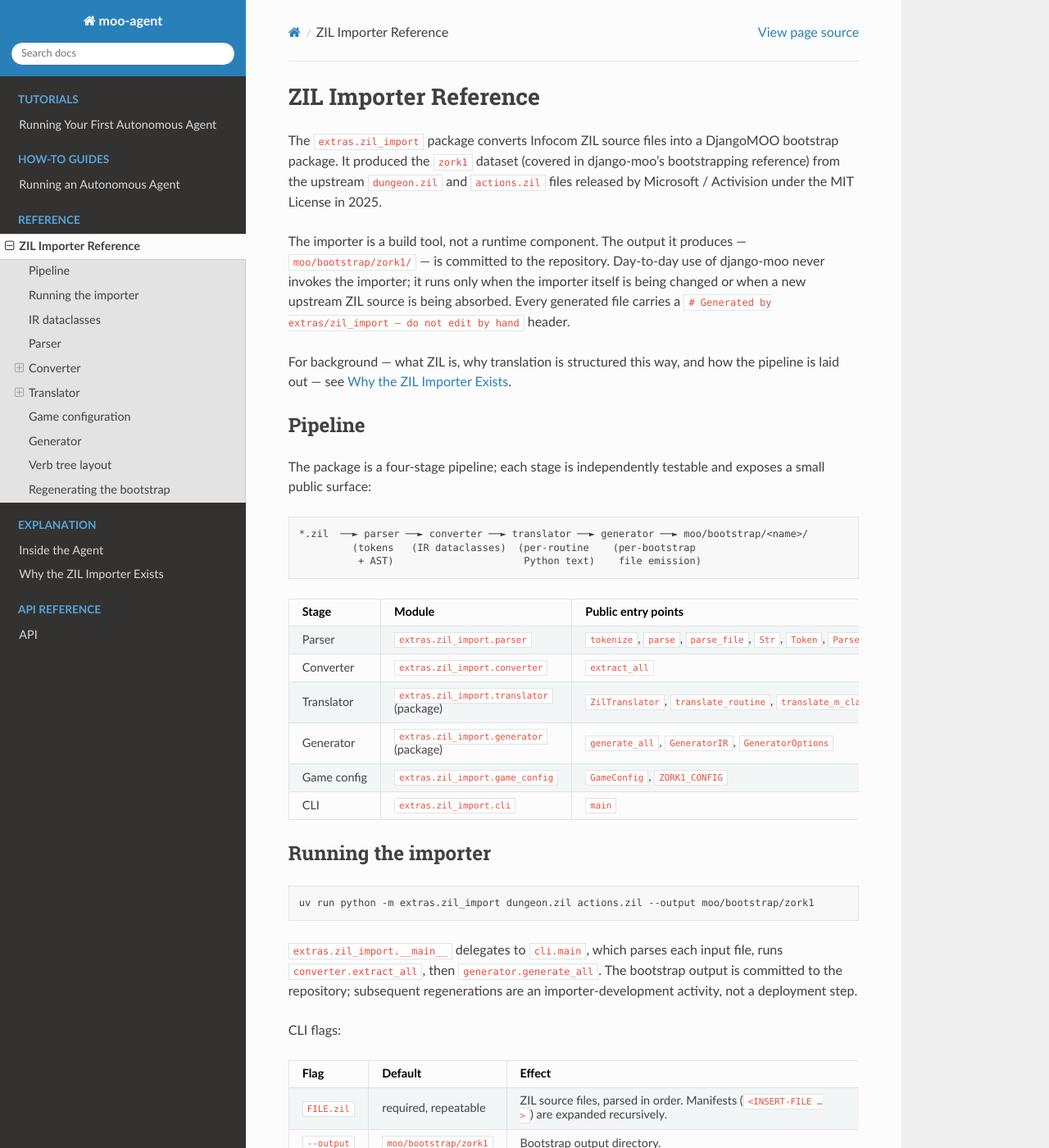
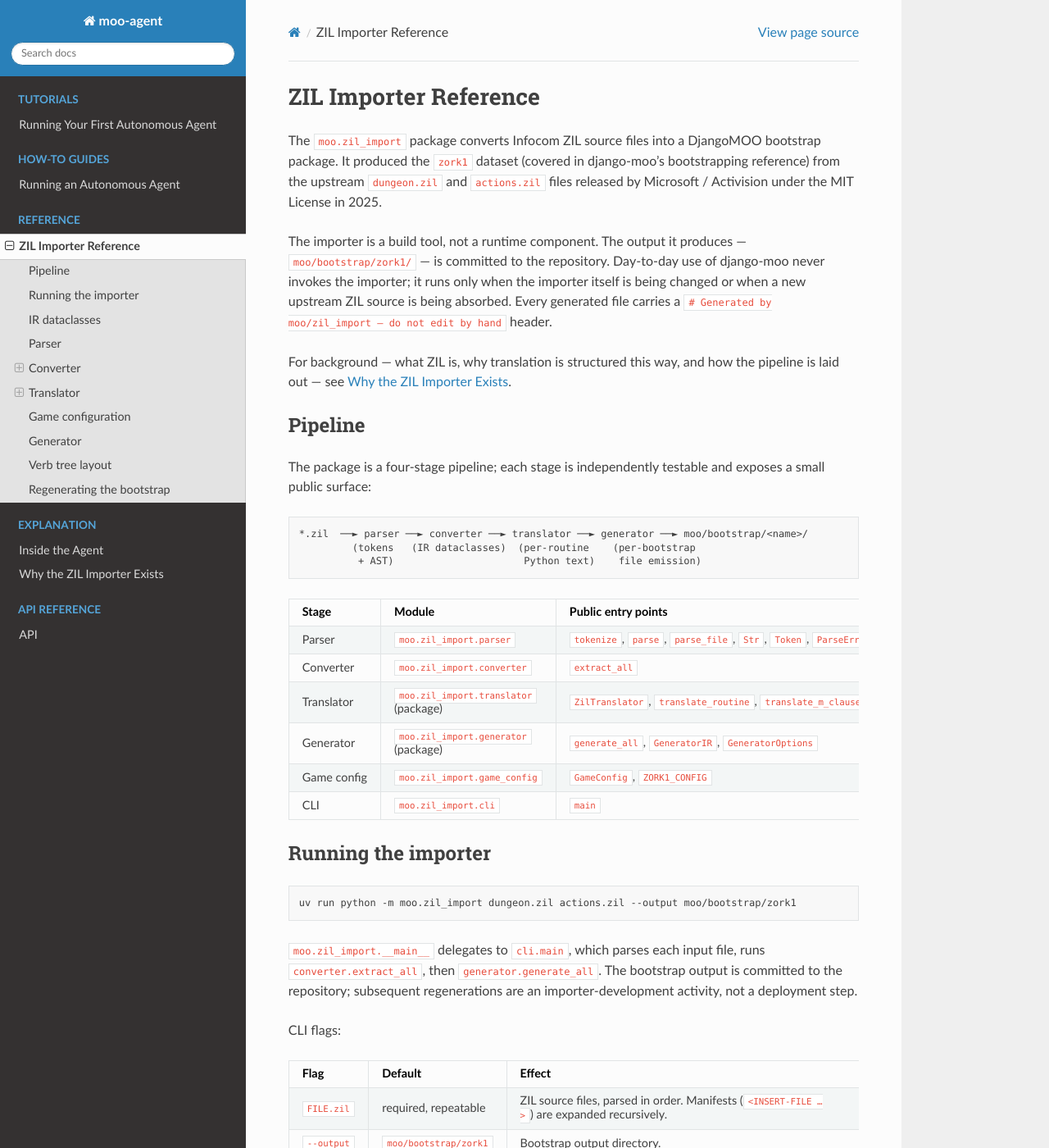
Before and after one commit to bubblehouse/moo-agent, a Sphinx documentation site: the page built from docs/source/reference/zil-importer.md, in a window 1280 px wide and 1400 px high. Shown: the whole window at 82% size. Built offline with Sphinx 7.4.7 and the Read the Docs theme 3.1.0, drawn with Linux system fonts in a browser that asks for light colours; some of the changed text lies outside the part shown.

````diff
--- a/docs/source/reference/zil-importer.md
+++ b/docs/source/reference/zil-importer.md
@@ -1,6 +1,6 @@
 # ZIL Importer Reference
 
-The `extras.zil_import` package converts Infocom ZIL source files into a
+The `moo.zil_import` package converts Infocom ZIL source files into a
 DjangoMOO bootstrap package. It produced the `zork1` dataset (covered in
 django-moo's bootstrapping reference) from the upstream `dungeon.zil`
 and `actions.zil` files released by Microsoft / Activision under the MIT
@@ -11,7 +11,7 @@
 Day-to-day use of django-moo never invokes the importer; it runs only
 when the importer itself is being changed or when a new upstream ZIL
 source is being absorbed. Every generated file carries a
-``# Generated by extras/zil_import — do not edit by hand`` header.
+``# Generated by moo/zil_import — do not edit by hand`` header.
 
 For background — what ZIL is, why translation is structured this way,
 and how the pipeline is laid out — see
@@ -30,20 +30,20 @@
 
 | Stage         | Module                                   | Public entry points                                                                                                                  |
 | ------------- | ---------------------------------------- | ------------------------------------------------------------------------------------------------------------------------------------ |
-| Parser        | `extras.zil_import.parser`               | `tokenize`, `parse`, `parse_file`, `Str`, `Token`, `ParseError`                                                                      |
-| Converter     | `extras.zil_import.converter`            | `extract_all`                                                                                                                        |
-| Translator    | `extras.zil_import.translator` (package) | `ZilTranslator`, `translate_routine`, `translate_m_clause`, `translate_f_clause`, `has_m_dispatch`, `has_f_dispatch`, `sanitize_ident` |
-| Generator     | `extras.zil_import.generator` (package)  | `generate_all`, `GeneratorIR`, `GeneratorOptions`                                                                                    |
-| Game config   | `extras.zil_import.game_config`          | `GameConfig`, `ZORK1_CONFIG`                                                                                                         |
-| CLI           | `extras.zil_import.cli`                  | `main`                                                                                                                               |
+| Parser        | `moo.zil_import.parser`               | `tokenize`, `parse`, `parse_file`, `Str`, `Token`, `ParseError`                                                                      |
+| Converter     | `moo.zil_import.converter`            | `extract_all`                                                                                                                        |
+| Translator    | `moo.zil_import.translator` (package) | `ZilTranslator`, `translate_routine`, `translate_m_clause`, `translate_f_clause`, `has_m_dispatch`, `has_f_dispatch`, `sanitize_ident` |
+| Generator     | `moo.zil_import.generator` (package)  | `generate_all`, `GeneratorIR`, `GeneratorOptions`                                                                                    |
+| Game config   | `moo.zil_import.game_config`          | `GameConfig`, `ZORK1_CONFIG`                                                                                                         |
+| CLI           | `moo.zil_import.cli`                  | `main`                                                                                                                               |
 
 ## Running the importer
 
 ```bash
-uv run python -m extras.zil_import dungeon.zil actions.zil --output moo/bootstrap/zork1
+uv run python -m moo.zil_import dungeon.zil actions.zil --output moo/bootstrap/zork1
 ```
 
-`extras.zil_import.__main__` delegates to `cli.main`, which parses each
+`moo.zil_import.__main__` delegates to `cli.main`, which parses each
 input file, runs `converter.extract_all`, then `generator.generate_all`.
 The bootstrap output is committed to the repository; subsequent
 regenerations are an importer-development activity, not a deployment
@@ -62,11 +62,11 @@
 ## IR dataclasses
 
 The intermediate representation is a small set of dataclasses defined
-in `extras.zil_import.ir`. Every stage downstream of the converter
+in `moo.zil_import.ir`. Every stage downstream of the converter
 operates on these — never on raw AST nodes.
 
 ```{eval-rst}
-.. py:currentmodule:: extras.zil_import.ir
+.. py:currentmodule:: moo.zil_import.ir
 .. autoclass:: ZilRoom
    :members:
 .. autoclass:: ZilObject
@@ -87,7 +87,7 @@
 ## Parser
 
 ```{eval-rst}
-.. py:currentmodule:: extras.zil_import.parser
+.. py:currentmodule:: moo.zil_import.parser
 .. autofunction:: tokenize
 .. autofunction:: parse
 .. autofunction:: parse_file
@@ -111,7 +111,7 @@
 ## Converter
 
 ```{eval-rst}
-.. py:currentmodule:: extras.zil_import.converter
+.. py:currentmodule:: moo.zil_import.converter
 .. autofunction:: extract_all
 ```
 
@@ -136,7 +136,7 @@
 ## Translator
 
 ```{eval-rst}
-.. py:currentmodule:: extras.zil_import.translator
+.. py:currentmodule:: moo.zil_import.translator
 .. autoclass:: ZilTranslator
    :members:
 .. autofunction:: translate_routine
@@ -169,7 +169,7 @@
 
 ### Translator package layout
 
-`extras.zil_import.translator` is a package with five files:
+`moo.zil_import.translator` is a package with five files:
 
 | File              | Role                                                                                                       |
 | ----------------- | ---------------------------------------------------------------------------------------------------------- |
@@ -251,7 +251,7 @@
 ## Game configuration
 
 ```{eval-rst}
-.. py:currentmodule:: extras.zil_import.game_config
+.. py:currentmodule:: moo.zil_import.game_config
 .. autoclass:: GameConfig
    :members:
 ```
@@ -264,7 +264,7 @@
 ## Generator
 
 ```{eval-rst}
-.. py:currentmodule:: extras.zil_import.generator
+.. py:currentmodule:: moo.zil_import.generator
 .. autofunction:: generate_all
 .. autoclass:: GeneratorIR
 .. autoclass:: GeneratorOptions
@@ -298,7 +298,7 @@
 
 ## Verb tree layout
 
-The static templates under `extras/zil_import/verbs/` are copied
+The static templates under `moo/zil_import/verbs/` are copied
 verbatim into the bootstrap output. Each top-level directory is a
 verb-`--on` owner:
 
@@ -329,7 +329,7 @@
 `actions.zil` — regenerate with:
 
 ```bash
-uv run python -m extras.zil_import \
+uv run python -m moo.zil_import \
     ~/path/to/zork1/dungeon.zil \
     ~/path/to/zork1/actions.zil \
     --output moo/bootstrap/zork1
````
Also changed, not shown: docs/source/explanation/zil-importer.md (+7 -7 lines).
